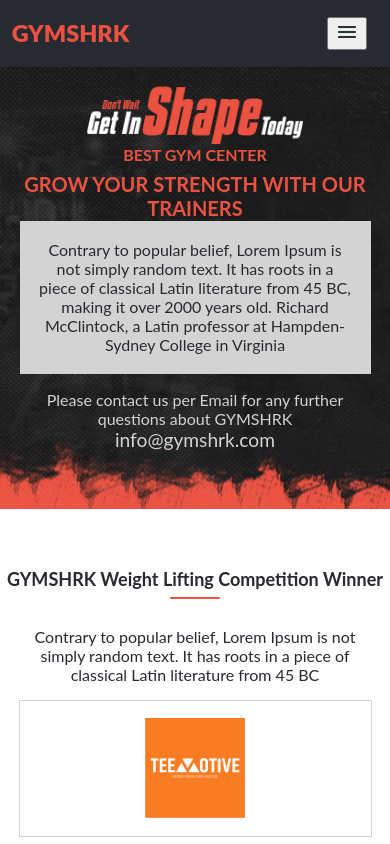
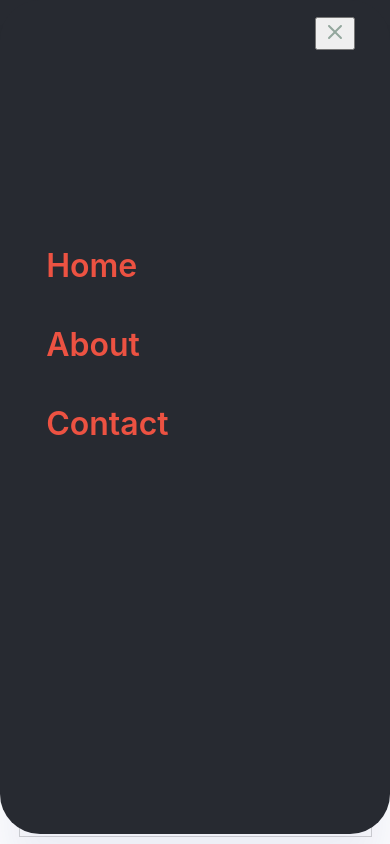
Before and after one commit to Rifat8080/mahadi_capstone_project_1, a website: page HTML pages/about.html in a window 390 px wide. Both pictures are taken after a click on the button 347 px from the left and 33 px from the top of the page. Shown: the top 844 px of the page. Drawn offline with Linux system fonts and the light colour scheme.

Commit message:
menu function file and functions uploaded

```diff
--- a/HTML pages/about.html
+++ b/HTML pages/about.html
@@ -7,6 +7,7 @@
     <title>About</title>
     <link rel="stylesheet" href="/Stylesheets pages/home.css">
     <link rel="stylesheet" href="/Stylesheets pages/about.css">
+    <link rel="stylesheet" href="/Stylesheets pages/menu.css">
 </head>
 <body>
     <header >
@@ -20,12 +21,12 @@
 
         <!-- close button of mobile menu -->
 
-        <!-- <button type="button" class="menu-bar-close">
+        <button type="button" class="menu-bar-close">
           <img src="/assets/Icon-Cancel.svg"  alt="Close button">
-        </button> -->
+        </button>
 
         <!-- overlay background mobile menu function -->
-        <!-- <div class="overlay"> -->
+        <div class="overlay">
 
         <nav class="navigation-mobile">
           <div class="navigation">
@@ -136,5 +137,6 @@
         <p class="credits">2023 GYMSHRK Some Rights Reserved.</p>
     </div>
     </footer>
+    <script src="/js files/menu-func.js"></script>
 </body>
 </html>
--- /dev/null
+++ b/Stylesheets pages/menu.css
@@ -0,0 +1,72 @@
+:root{
+    margin: 0;
+    padding: 0;
+    --color-primary:#EC5242;
+    --color-secondary:#272A31;
+    --color-third:#d3d3d3;
+    --fonts: 'lato', Arial, Helvetica, sans-serif;
+}
+
+.header-nav-mobile {
+  padding: 0 35px;
+  display: flex;
+  justify-content: space-between;
+  align-items: center;
+}
+
+  .menu-bar-close {
+    display: none;
+    z-index: 2;
+    top: 3%;
+    left: 80%;
+  }
+
+  .overlay {
+    position: absolute;
+    left: 0;
+    right: 0;
+    top: 0;
+    bottom: 10px;
+
+    /* Theme 2 / Neutral 11 */
+
+    background: var(--color-secondary);
+    mix-blend-mode: normal;
+
+    /* Base/ Soft */
+
+    box-shadow: 0 48px 48px rgba(37, 47, 137, 0.08);
+    border-radius: 40px;
+  }
+
+  .menu-list-mobile {
+    display: flex;
+    flex-direction: column;
+    align-items: flex-start;
+    padding: 0;
+    gap: 8px;
+    position: absolute;
+    left: 8%;
+    top: 25%;
+  }
+
+  .menu-item-mobile {
+    list-style: none;
+    text-decoration: none;
+    padding: 0;
+    margin: 1em;
+    font-size: 15px;
+    font-weight: bold;
+    cursor: pointer;
+    text-align: left;
+    line-height: 4rem;
+  }
+
+  .menu-list-mobile .menu-item-mobile a {
+    color: var(--color-primary);
+    font-family: 'Inter', sans-serif;
+    font-style: normal;
+    font-weight: 600;
+    font-size: 32px;
+    line-height: 44px;
+  }
--- a/js files/menu-func.js
+++ b/js files/menu-func.js
@@ -0,0 +1,50 @@
+const hamburgerButton = document.querySelector('.menu-bar-mobile');
+const mobileMenu = document.querySelector('.menu-list-mobile');
+const closeButton = document.querySelector('.menu-bar-close');
+const menuItems = document.querySelectorAll('.menu-item-mobile');
+const overlay = document.querySelector('.overlay');
+
+function openMobileMenu() {
+  mobileMenu.style.display = 'block';
+  closeButton.style.display = 'block';
+  hamburgerButton.style.display = 'none';
+  overlay.style.display = 'block'; // Show the overlay
+}
+
+function closeMobileMenu() {
+  mobileMenu.style.display = 'none';
+  closeButton.style.display = 'none';
+  hamburgerButton.style.display = 'block';
+  overlay.style.display = 'none'; // Hide the overlay
+}
+
+mobileMenu.style.display = 'none';
+closeButton.style.display = 'none';
+overlay.style.display = 'none';
+
+hamburgerButton.addEventListener('click', () => {
+  openMobileMenu();
+});
+
+closeButton.addEventListener('click', () => {
+  closeMobileMenu();
+});
+
+menuItems.forEach((menuItem) => {
+  menuItem.addEventListener('click', () => {
+    const sectionId = menuItem.dataset.section;
+    const section = document.querySelector(`.${sectionId}`);
+
+    if (section) {
+      // Hide all sections
+      document.querySelectorAll('.section').forEach((section) => {
+        section.style.display = 'none';
+      });
+
+      // Display the selected section
+      section.style.display = 'block';
+    }
+
+    closeMobileMenu(); // Close the mobile menu
+  });
+});
```
Also changed, not shown: HTML pages/home.html (+6 -4 lines).
